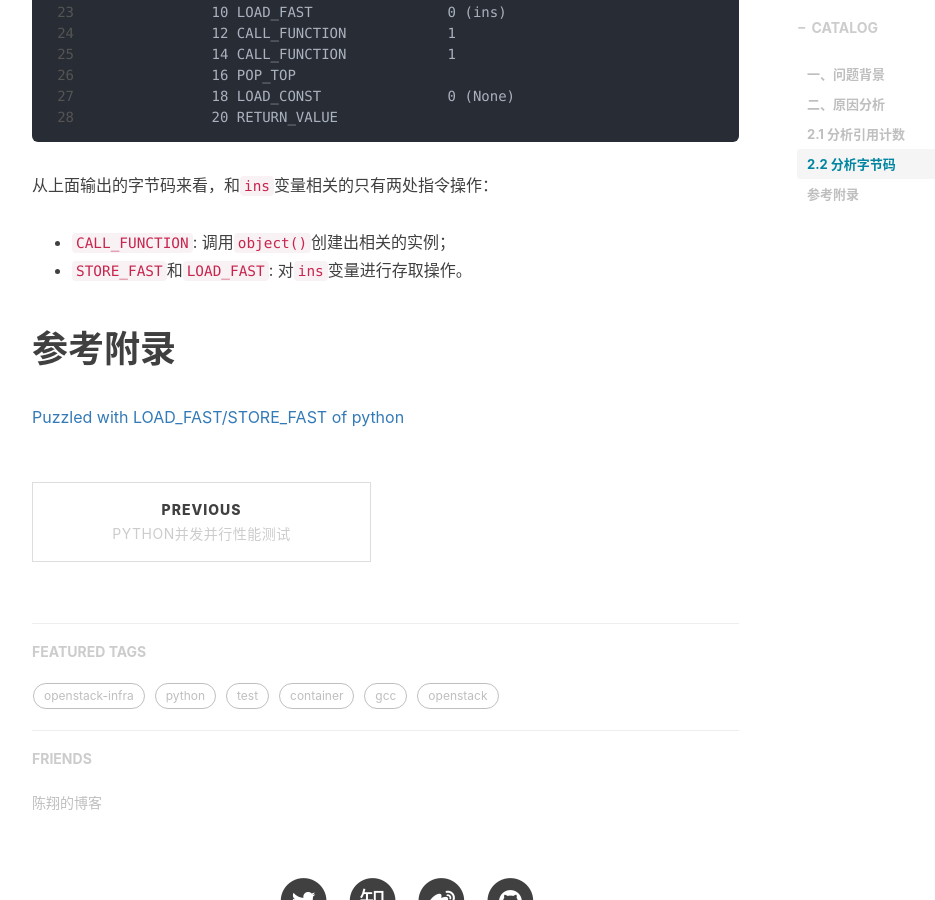
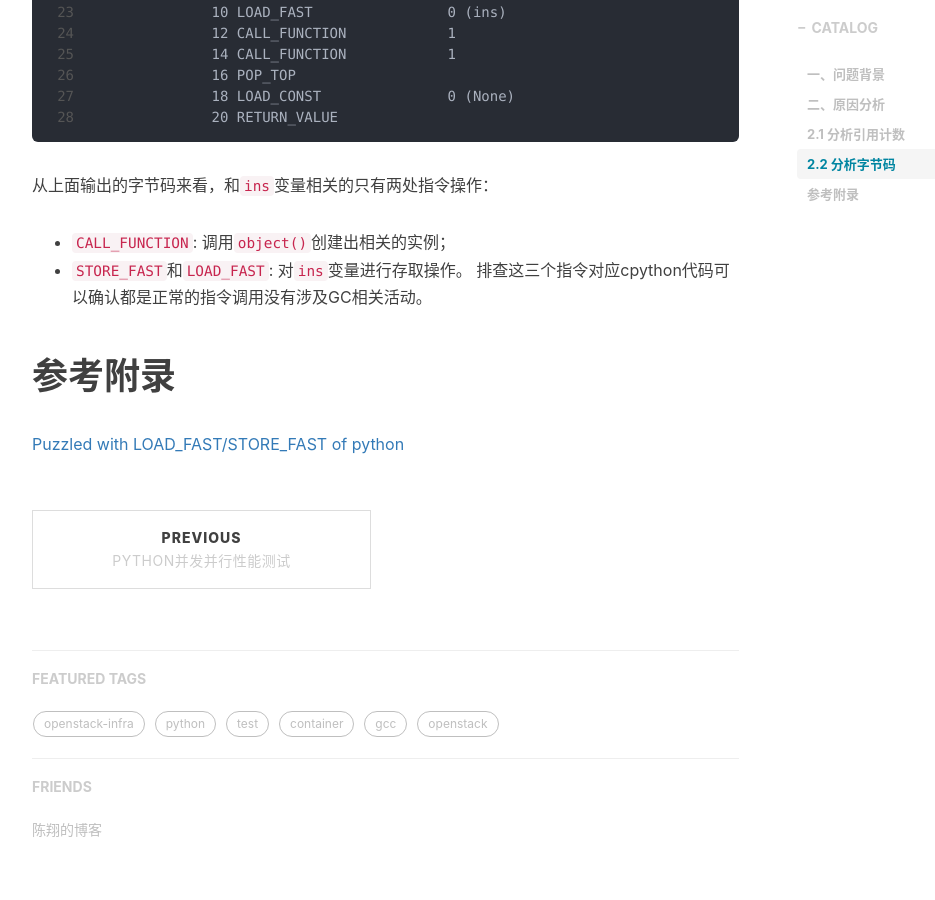
Before and after one commit to shihai1991/shihai1991.github.io, a Jekyll site: the page built from _posts/2022-06-02-python引用计数.md, in a window 1280 px wide and 900 px high, scrolled down 3244 px. Shown: the whole window, without its empty margins (233-1168 px from the left). Built offline with Jekyll 4.4.1, drawn with Linux system fonts in a browser that asks for light colours; nearby versions of some CDN libraries; comment, search, counter and statistics services are not loaded.

Commit message:
Update 2022-06-02-python引用计数.md

```diff
--- a/_posts/2022-06-02-python引用计数.md
+++ b/_posts/2022-06-02-python引用计数.md
@@ -120,6 +120,7 @@ Disassembly of <code object test at 0x7fece3319a80, file "test.py", line 4>:
 从上面输出的字节码来看，和`ins`变量相关的只有两处指令操作：
 - `CALL_FUNCTION`: 调用`object()`创建出相关的实例；
 - `STORE_FAST`和`LOAD_FAST`: 对`ins`变量进行存取操作。
+排查这三个指令对应cpython代码可以确认都是正常的指令调用没有涉及GC相关活动。
 
 
 # 参考附录
```
